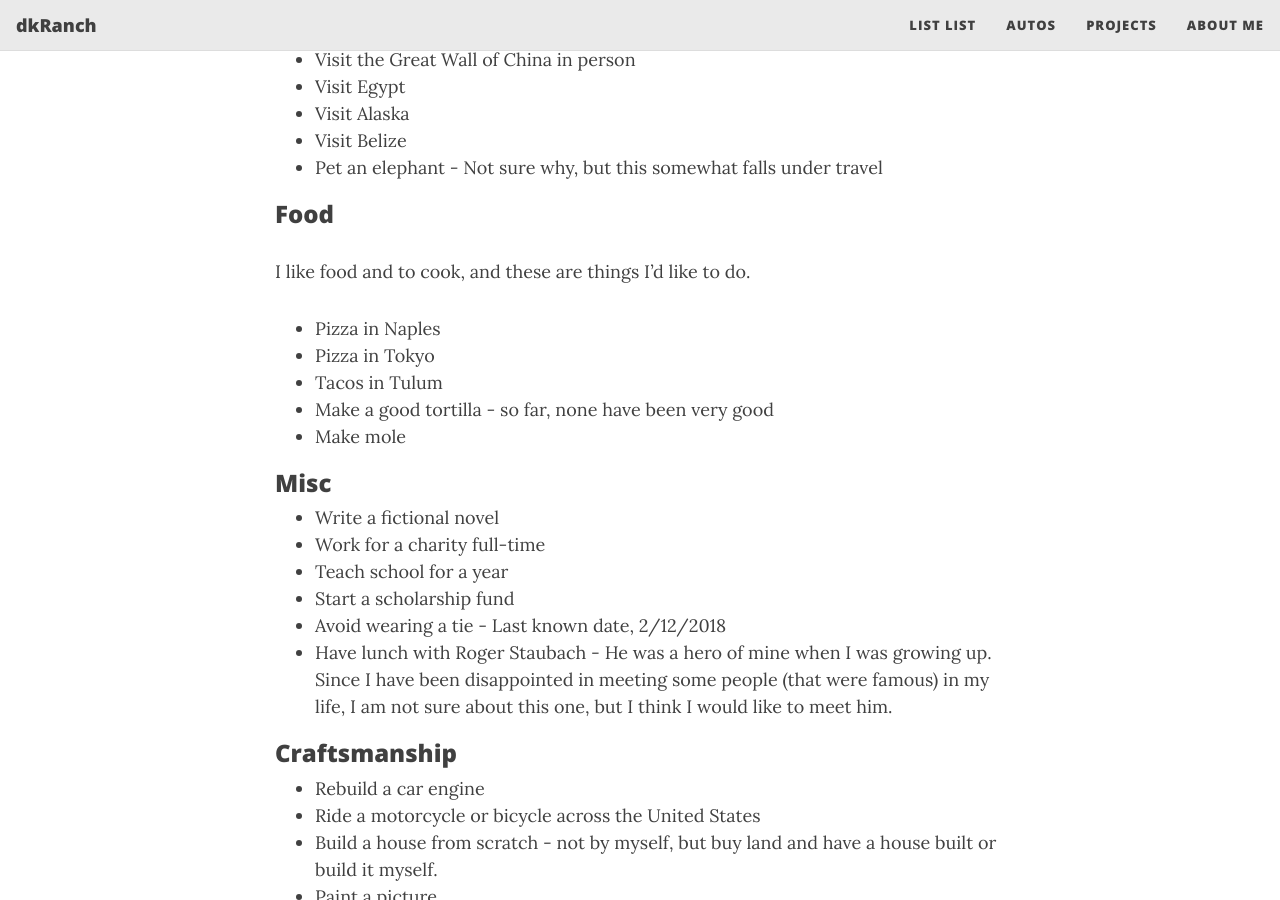
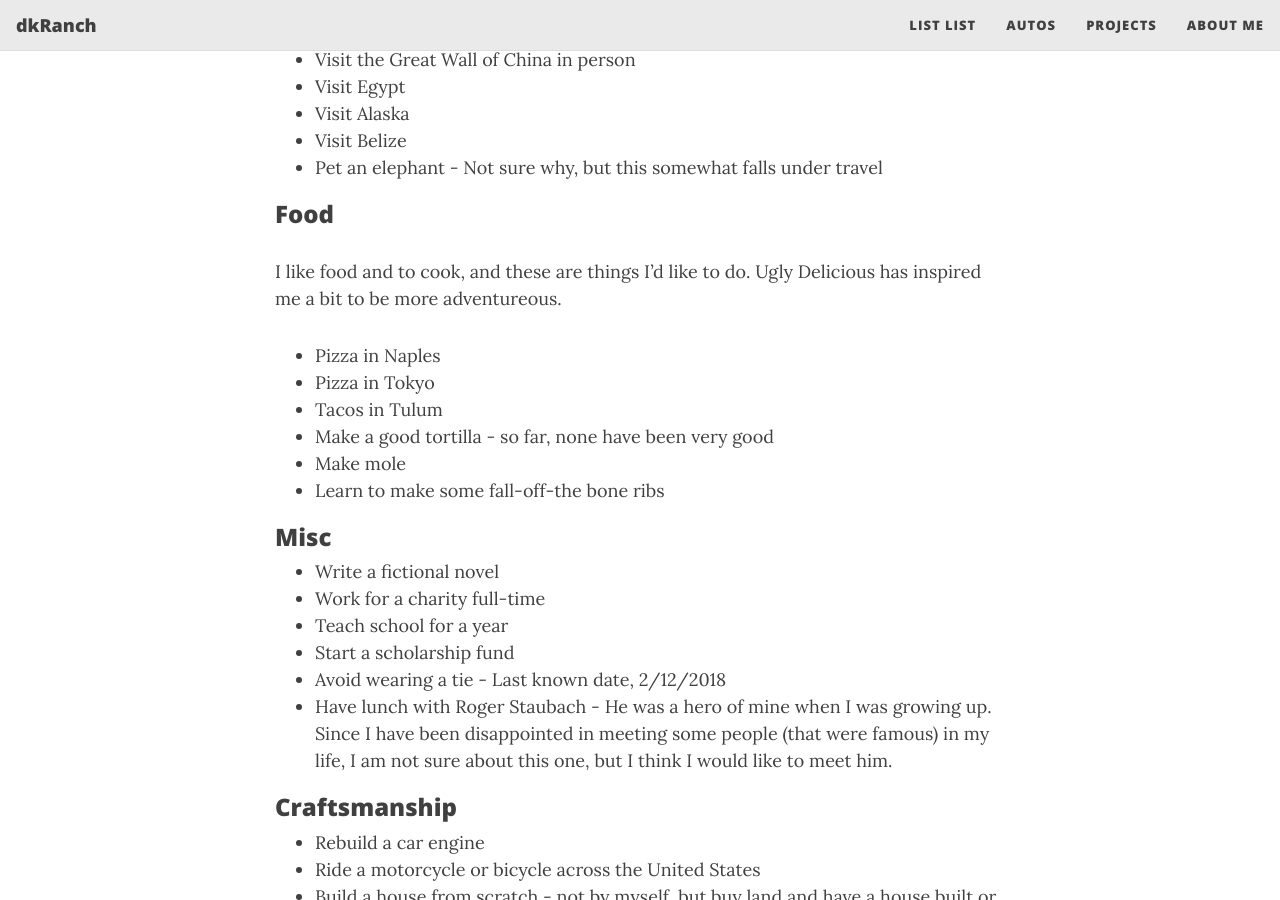
Before and after one commit to dkranch/www, a Jekyll site: the page built from lifelistSteve.md, in a window 1280 px wide and 900 px high, scrolled down 1012 px. Built offline with Jekyll 4.4.1, drawn with Linux system fonts in a browser that asks for light colours; nearby versions of some CDN libraries.

Commit message:
markdown corrections to the list

```diff
--- a/lifelistSteve.md
+++ b/lifelistSteve.md
@@ -11,9 +11,11 @@
 Things I'd like to do, but in no particular order.
 
 ### Family
+
 - Have a 25 yr marriage celebration with family and friends
 - See at least one of my kids have a commitment ceremony - Hopefully one decides to get married or make a commitment.
 ### Travel
+
 - Visit all seven continents
     - North America - born here, so this one was easy.
     - Europe - Spring 1987.
@@ -33,15 +35,17 @@
 
 ### Food
 
-I like food and to cook, and these are things I'd like to do.
+I like food and to cook, and these are things I'd like to do. Ugly Delicious has inspired me a bit to be more adventureous.
 
 - Pizza in Naples
 - Pizza in Tokyo
 - Tacos in Tulum
 - Make a good tortilla - so far, none have been very good
 - Make mole
+- Learn to make some fall-off-the bone ribs
 
 ### Misc
+
 - Write a fictional novel
 - Work for a charity full-time
 - Teach school for a year
@@ -50,6 +54,7 @@
 - Have lunch with Roger Staubach - He was a hero of mine when I was growing up. Since I have been disappointed in meeting some people (that were famous) in my life, I am not sure about this one, but I think I would like to meet him.
 
 ### Craftsmanship
+
 - Rebuild a car engine
 - Ride a motorcycle or bicycle across the United States
 - Build a house from scratch - not by myself, but buy land and have a house built or build it myself.
@@ -67,6 +72,7 @@
 - Own a swimming pool - the short ones for indoor use  count.
 
 ### Physical
+
 - Climb as far as I can up Mt Everest in two weeks.
 - Climb as far as I can up Mt Fuji.
 - Climb as far as I can up Maccu Piccu - My wife got me interested in this one.
@@ -75,6 +81,7 @@
 
 
 ## The Completed List
+
 - Fall in love and get married (May 23, 1998) - I have a lovely wife whom I love more today than the day we married.
 - Have a child (June 1992, November 1998, May 2001) - I have three great children, Kyle, Delaney, and Kendall. Hence the inspiration for the domain
 - Write a non-fiction book (September 2001) - Published (as co-author), SQL Server 2000 Design Study Guide
```
